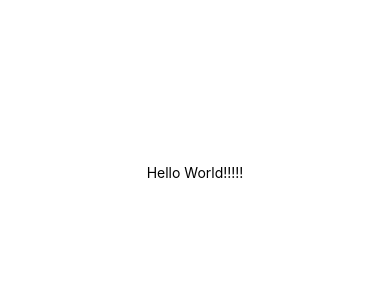
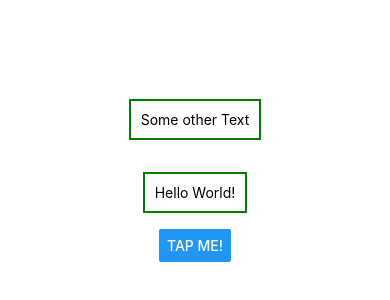
Before and after one commit to kevinanderson7/rn-basics, a React Native app: screen / in a window 390 px wide. Shown: the part 250-550 px from the top of the page. Built offline with nearby package versions, Linux system fonts and the light colour scheme.

Commit message:
getting started

```diff
--- a/App.js
+++ b/App.js
@@ -1,11 +1,13 @@
-import { StatusBar } from 'expo-status-bar';
-import { StyleSheet, Text, View } from 'react-native';
+import { Button, StyleSheet, Text, View } from "react-native";
 
 export default function App() {
   return (
     <View style={styles.container}>
-      <Text>Hello World!!!!!</Text>
-      <StatusBar style="auto" />
+      <View>
+        <Text style={styles.dummyText}>Some other Text</Text>
+      </View>
+      <Text style={styles.dummyText}>Hello World!</Text>
+      <Button title="Tap Me!"></Button>
     </View>
   );
 }
@@ -13,8 +15,14 @@ export default function App() {
 const styles = StyleSheet.create({
   container: {
     flex: 1,
-    backgroundColor: '#fff',
-    alignItems: 'center',
-    justifyContent: 'center',
+    backgroundColor: "#fff",
+    alignItems: "center",
+    justifyContent: "center",
+  },
+  dummyText: {
+    margin: 16,
+    padding: 10,
+    borderWidth: 2,
+    borderColor: "green",
   },
 });
```
